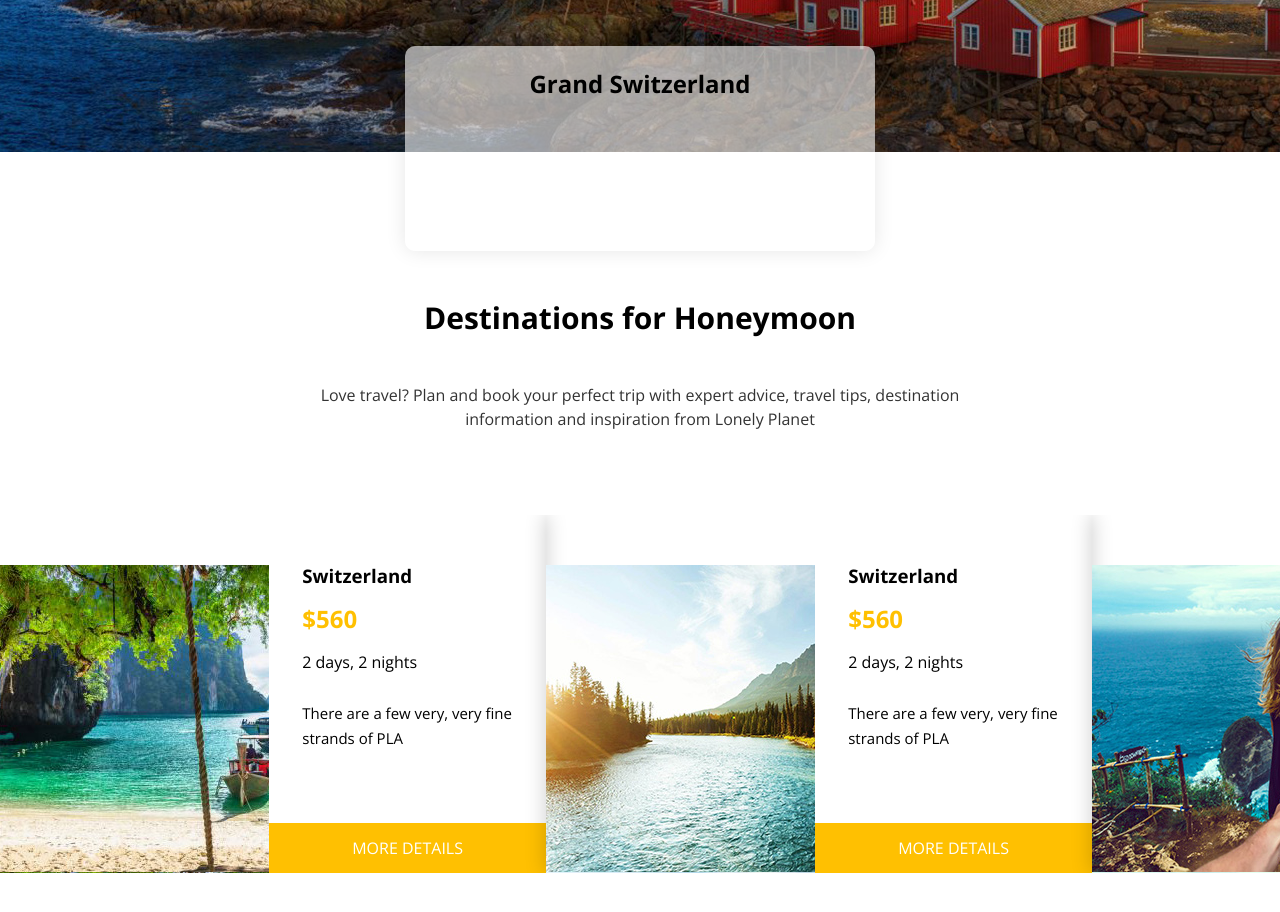
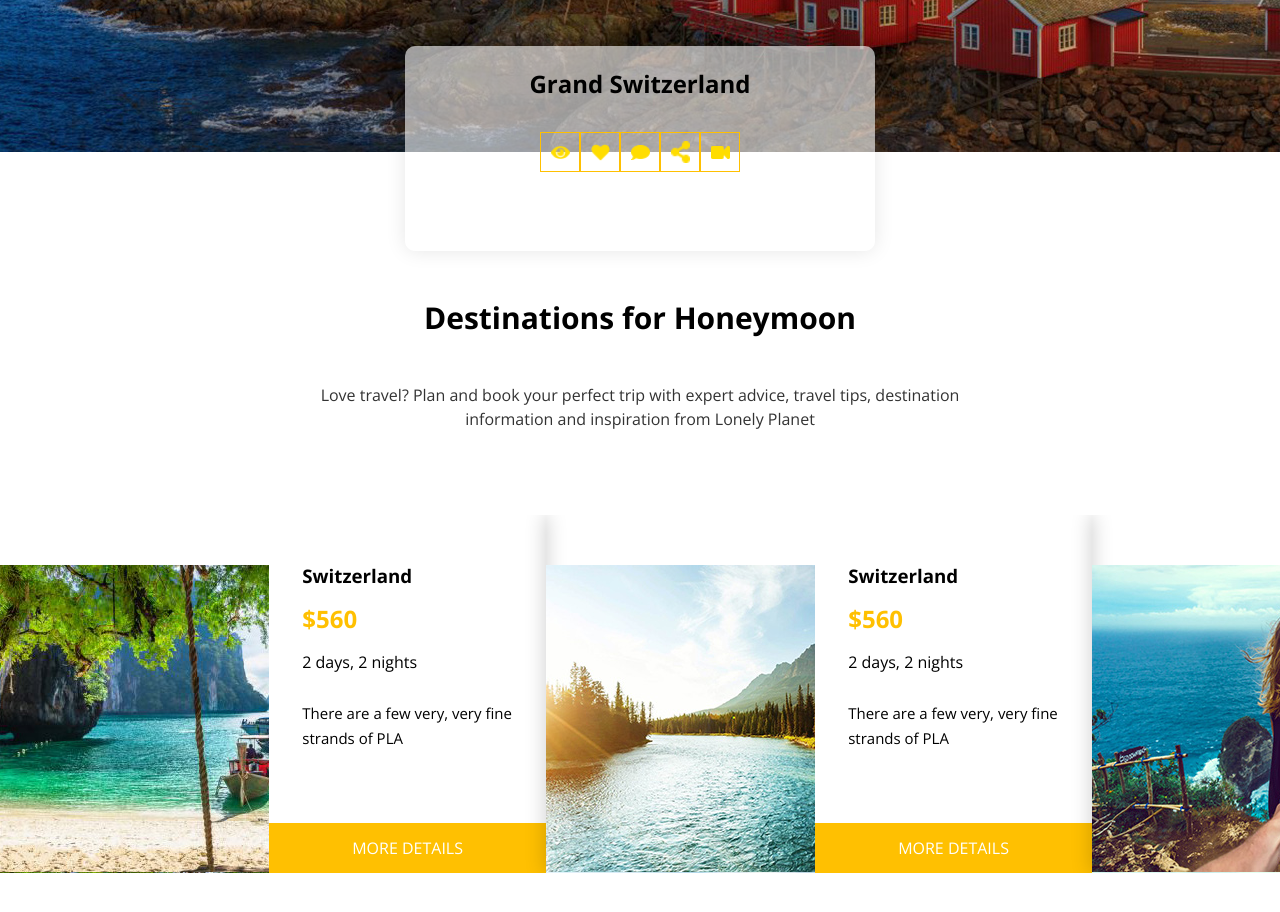
Before and after one commit to nadyawyn/traveldreams, a website: page src/index.html in a window 1280 px wide. Shown: the part 2140-3052 px from the top of the page. Drawn offline with nearby package versions, Linux system fonts and the light colour scheme; files that its build step writes are made by us from their sources; files whose address does not match are found by name.

Commit message:
Added Yellow share menu

```diff
--- a/src/index.html
+++ b/src/index.html
@@ -122,7 +122,13 @@
 
 			<div class="most-popular__overlay">
 				<h3>Grand Switzerland</h3>
-
+				<ul class="share-yellow">
+					<li class="share-yellow__item share-yellow__item_eye"><a href="#"></a></li>
+					<li class="share-yellow__item share-yellow__item_heart"><a href="#"></a></li>
+					<li class="share-yellow__item share-yellow__item_bubble"><a href="#"></a></li>
+					<li class="share-yellow__item share-yellow__item_share"><a href="#"></a></li>
+					<li class="share-yellow__item share-yellow__item_camera"><a href="#"></a></li>
+				</ul>
 			</div>
 		</section>
 		<section class="honeymoon">
--- a/src/sass/base/_share.scss
+++ b/src/sass/base/_share.scss
@@ -10,3 +10,42 @@
 	background: url(../icons/share.png) center (center/contain) no-repeat;
 	background-size: 50%;
 }
+
+.share-yellow {
+	@include reset-list;
+	display: flex;
+	flex-flow: row nowrap;
+	justify-content: center;
+
+	margin: 34px auto;
+
+	&__item {
+		display: block;
+		width: 40px;
+		height: 40px;
+		border: 1px solid $color_yellow;
+
+		a {
+			display: block;
+			width: 100%;
+			height: 100%;
+		}
+
+		&_eye {
+			background: url(../icons/yellow/eye.png) center (center/50%) no-repeat;
+		}
+		&_heart {
+			background: url(../icons/yellow/heart.png) center (center/50%) no-repeat;
+		}
+		&_bubble {
+			background: url(../icons/yellow/bubble.png) center (center/50%) no-repeat;
+		}
+		&_share {
+			background: url(../icons/yellow/share.png) center (center/50%) no-repeat;
+		}
+		&_camera {
+			background: url(../icons/yellow/camera.png) center (center/50%) no-repeat;
+		}
+
+	}
+}
```
Also changed, not shown: dist/css/style.min.css, dist/icons/yellow/bubble.png (added), dist/icons/yellow/camera.png (added), dist/icons/yellow/eye.png (added), dist/icons/yellow/heart.png (added), dist/icons/yellow/share.png (added), dist/index.html, src/icons/yellow/bubble.png (added), src/icons/yellow/camera.png (added), src/icons/yellow/eye.png (added), src/icons/yellow/heart.png (added), src/icons/yellow/share.png (added).
